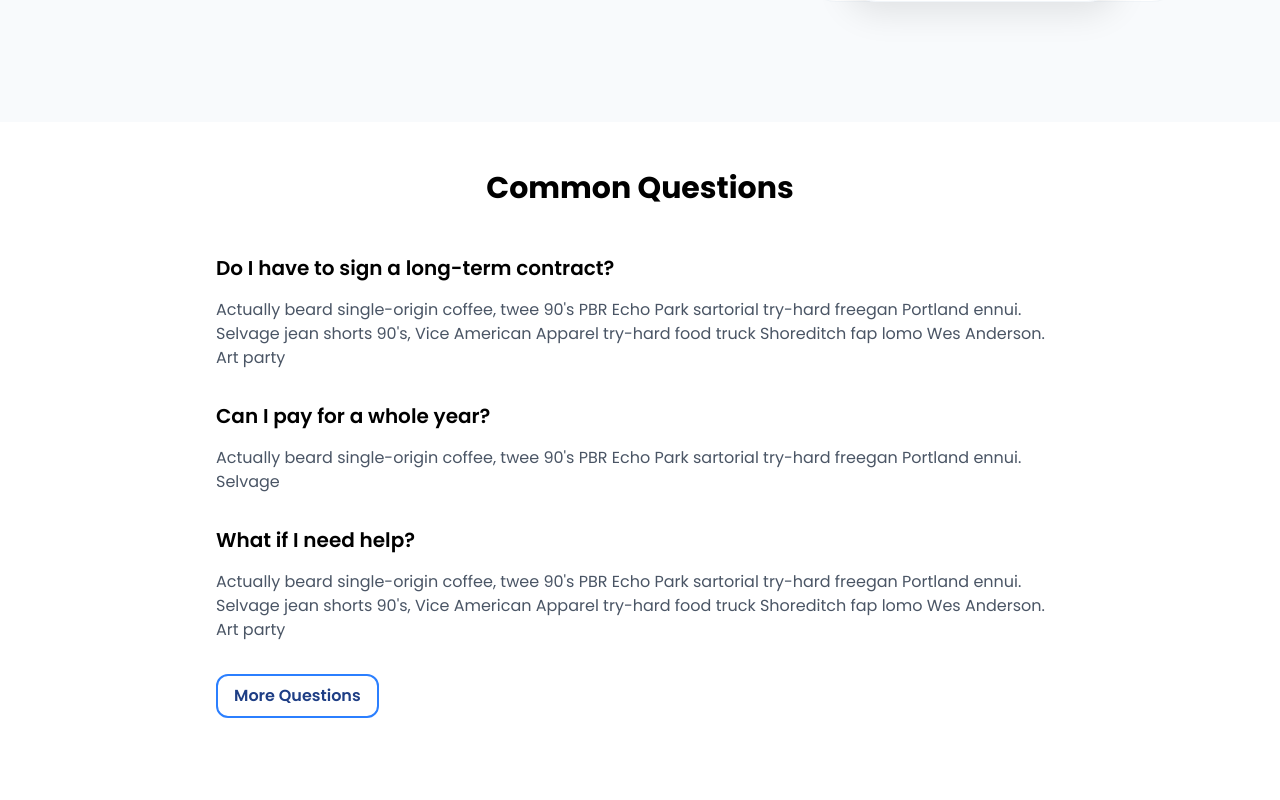
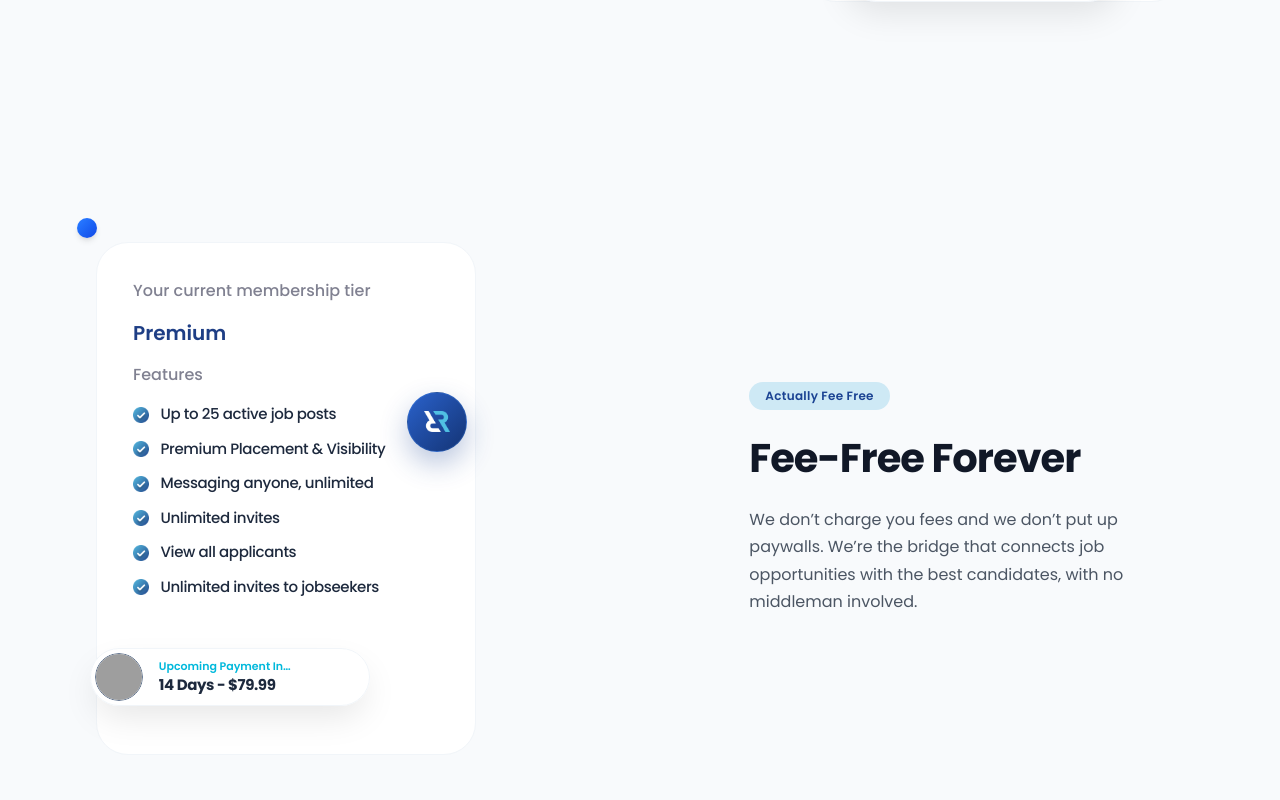
Before and after one commit to kabir31416/RemoteRecruit, a React (Vite) app: page / in a window 1280 px wide. Shown: the part 1340-2140 px from the top of the page. Before the commit the page ends 2106 px from the top, so only its background shows below. Built offline with nearby package versions, Linux system fonts and the light colour scheme; grey boxes are pictures that could not be loaded.

Commit message:
Second feature section added

```diff
--- a/src/App.jsx
+++ b/src/App.jsx
@@ -1,6 +1,7 @@
 
 import './App.css'
 import CommonQuestion from './components/CommonQuestion'
+import FeaturesSecond from './components/FeatureSecSecond'
 import Features from './components/FeatureSection'
 import HeroSection from './components/HeroSection'
 import Navbar from './components/Navbar'
@@ -14,6 +15,7 @@ function App() {
         <Navbar></Navbar>
         <HeroSection></HeroSection>
         <Features></Features>
+        <FeaturesSecond></FeaturesSecond>
         <CommonQuestion></CommonQuestion>
       </div>
     </>
--- /dev/null
+++ b/src/components/FeatureSecSecond.jsx
@@ -0,0 +1,103 @@
+
+import shortlogo from "../assets/ShortLogo.png";
+import check from "../assets/check.png";
+
+export default function FeaturesSecond() {
+    return (
+        <section className="w-full bg-[#f8fafc] py-20 px-6 md:px-12 lg:px-24 font-sans antialiased overflow-hidden">
+            <div className="max-w-[1240px] mx-auto grid grid-cols-1 lg:grid-cols-12 gap-12 lg:gap-8 items-center">
+
+                <div className="lg:col-span-7 relative w-full flex justify-center lg:justify-start py-10">
+
+                                    {/* Blue dot */}
+                                    <div className="absolute top-4 left-[-1%] md:left-[-3%] lg:left-[-3%] w-5 h-5 bg-gradient-to-br from-blue-500 to-blue-700 rounded-full shadow-md z-0" />
+
+                                    <div className="relative w-[340px] md:w-[380px] bg-white rounded-[32px]
+                                         shadow-  [0_25px_60px_-15px_rgba(0,0,0,0.08)] border border-slate-100 p-4 z-10 overflow-hidden">
+
+                                        <div className="w-full rounded-[20px] space-y-4 p-5">
+
+                                            <p className="text-md font-medium text-[#808191] ">Your current membership tier</p>
+
+                                            <h1 className="text-xl font-semibold text-[#1E3E85]">Premium</h1>
+
+                                            <p className="text-md font-medium text-[#808191] ">Features</p>
+
+                                            <ul className="space-y-3">
+                                                <li className="text-[15px] font-medium text-slate-800 tracking-tight"> <span><img src={check} alt="Check" className="w-4 h-4 inline mr-2" /></span> Up to 25 active job posts</li>
+
+                                                <li className="text-[15px] font-medium text-slate-800 tracking-tight"> <span><img src={check} alt="Check" className="w-4 h-4 inline mr-2" /></span> Premium Placement & Visibility</li>
+
+                                                <li className="text-[15px] font-medium text-slate-800 tracking-tight"> <span><img src={check} alt="Check" className="w-4 h-4 inline mr-2" /></span> Messaging anyone, unlimited</li>
+
+                                                <li className="text-[15px] font-medium text-slate-800 tracking-tight"> <span><img src={check} alt="Check" className="w-4 h-4 inline mr-2" /></span> Unlimited invites</li>
+
+                                                <li className="text-[15px] font-medium text-slate-800 tracking-tight"> <span><img src={check} alt="Check" className="w-4 h-4 inline mr-2" /></span> View all applicants</li>
+
+                                                <li className="text-[15px] font-medium text-slate-800 tracking-tight"> <span><img src={check} alt="Check" className="w-4 h-4 inline mr-2" /></span> Unlimited invites to jobseekers</li>
+
+                                            </ul>
+
+
+
+                                        </div>
+
+
+                                        <div className="h-30"></div>
+                                    </div>
+
+
+
+                                    {/* 2nd card */}
+                                    <div className="absolute bottom-[15%] left-[10%] md:left-[-1%] lg:left-[-1%] w-[260px] md:w-[280px] bg-white/95 backdrop-blur-sm rounded-full p-1 shadow-[0_15px_35px_-5px_rgba(0,0,0,0.1)] border border-slate-100 flex items-center gap-4 z-20 transition-transform hover:-translate-y-1 duration-300">
+
+
+                                        <div className="w-12 h-12 rounded-full overflow-hidden flex-shrink-0">
+                                            <img
+                                                src="https://cdn.pixabay.com/photo/2018/05/08/21/29/paypal-3384015_1280.png"
+                                                alt="Mel Muselphiem"
+                                                className="w-full h-full object-cover border border-slate-500 rounded-full bg-slate-100"
+                                            />
+                                        </div>
+
+
+                                        <div className="flex flex-col">
+                                            <span className="text-[11px] font-semibold text-cyan-500">Upcoming Payment In…</span>
+                                            <span className="text-[15px] font-bold text-slate-800 tracking-tight">14 Days - $79.99</span>
+                                        </div>
+                                    </div>
+
+                                    {/* logo badge */}
+                                    <div className="absolute top-[32%] right-[2%] md:right-[15%] lg:left-[50%] w-16 h-16 md:w-15 md:h-15 bg-gradient-to-br from-[#2a62cc] to-[#143475] rounded-full flex items-center justify-center shadow-[0_12px_28px_rgba(27,67,147,0.3)] border border-blue-400/20 z-20 transition-transform hover:scale-105 duration-300">
+
+                                        <img
+                                            src={shortlogo}
+                                            alt="Short Logo"
+                                            className="w-full h-full object-contain p-4"
+                                        />
+
+                                    </div>
+
+                                </div>
+
+
+                <div className="lg:col-span-5 flex flex-col items-start text-left">
+
+                    <span className="inline-block bg-[#cee9f5] text-[#1b4393] text-xs font-semibold px-4 py-1.5 rounded-full mb-6 tracking-wide">
+                        Actually Fee Free
+                    </span>
+
+                    <h2 className="text-3xl md:text-[40px] font-bold text-[#111827] leading-[1.2] mb-6 tracking-tight">
+                        Fee-Free Forever
+                    </h2>
+
+
+                    <p className="text-[#4b5563] text-[15px] md:text-[16px] leading-[1.7] font-normal max-w-[460px]">
+                        We don’t charge you fees and we don’t put up paywalls. We’re the bridge that connects job opportunities with the best candidates, with no middleman involved.
+                    </p>
+                </div>
+
+            </div>
+        </section>
+    );
+}
--- a/src/components/FeatureSection.jsx
+++ b/src/components/FeatureSection.jsx
@@ -29,7 +29,7 @@ export default function Features() {
                 <div className="lg:col-span-7 relative w-full flex justify-center lg:justify-end py-10">
 
                     {/* Blue dot */}
-                    <div className="absolute top-4 left-[15%] md:left-[35%] lg:left-[35%] w-5 h-5 bg-gradient-to-br from-blue-500 to-blue-700 rounded-full shadow-md z-0" />
+                    <div className="absolute top-4 left-[1%] md:left-[35%] lg:left-[35%] w-5 h-5 bg-gradient-to-br from-blue-500 to-blue-700 rounded-full shadow-md z-0" />
 
                     <div className="relative w-[340px] md:w-[380px] bg-white rounded-[32px]
                          shadow-  [0_25px_60px_-15px_rgba(0,0,0,0.08)] border border-slate-100 p-4 z-10 overflow-hidden">
@@ -46,7 +46,7 @@ export default function Features() {
                         <div className="h-30"></div>
                     </div>
 
-
+                    {/* 1st card */}
                     <div className="absolute top-[55%] left-[5%] md:left-[15%] lg:left-[30%] w-[280px] md:w-[280px] bg-white/95 backdrop-blur-sm rounded-full p-2.5 shadow-[0_15px_35px_-5px_rgba(0,0,0,0.1)] border border-slate-100 flex items-center gap-4 z-20 transition-transform hover:-translate-y-1 duration-300">
 
 
@@ -65,8 +65,7 @@ export default function Features() {
                     </div>
 
 
-
-                    {/* 3. FLOATING CARD 2: Front End Wizard */}
+                    {/* 2nd card */}
                     <div className="absolute bottom-[8%] left-[10%] md:left-[22%] lg:left-[45%] w-[260px] md:w-[280px] bg-white/95 backdrop-blur-sm rounded-full p-2.5 shadow-[0_15px_35px_-5px_rgba(0,0,0,0.1)] border border-slate-100 flex items-center gap-4 z-20 transition-transform hover:-translate-y-1 duration-300">
 
                         {/* Avatar with Yellow Border */}
@@ -85,7 +84,7 @@ export default function Features() {
                         </div>
                     </div>
 
-                    {/* 4. FLOATING CARD 3: Circular Logo Badge */}
+                    {/* logo badge */}
                     <div className="absolute top-[32%] right-[2%] md:right-[15%] lg:right-[-3%] w-16 h-16 md:w-15 md:h-15 bg-gradient-to-br from-[#2a62cc] to-[#143475] rounded-full flex items-center justify-center shadow-[0_12px_28px_rgba(27,67,147,0.3)] border border-blue-400/20 z-20 transition-transform hover:scale-105 duration-300">
 
                         <img
--- a/src/index.css
+++ b/src/index.css
@@ -1 +1,15 @@
+@import url('https://fonts.googleapis.com/css2?family=Poppins:wght@100;200;300;400;500;600;700;800;900&display=swap');
+
 @import "tailwindcss";
+
+:root {
+  font-family: "Poppins", sans-serif;
+}
+
+body {
+  font-family: inherit;
+}
+
+* {
+  font-family: inherit;
+}
```
Also changed, not shown: src/assets/check.png (added).
